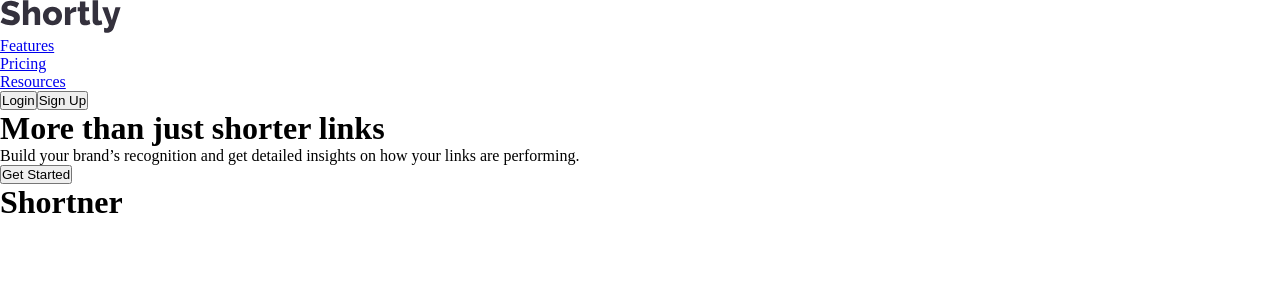
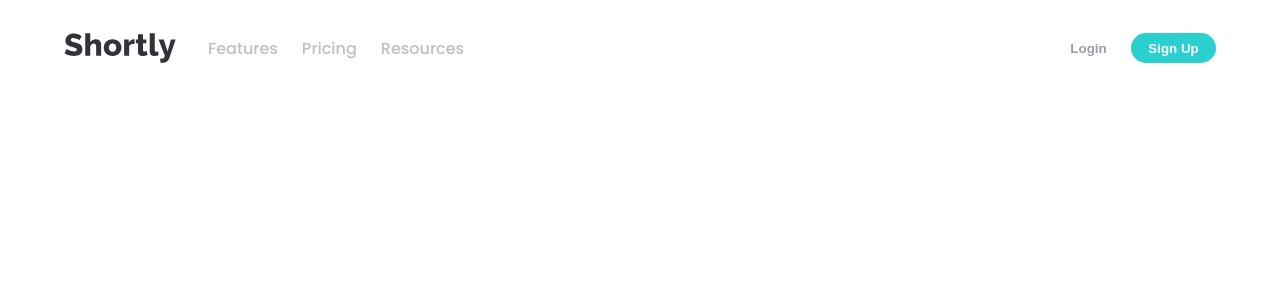
Before and after one commit to moodyomar/shortly, a React (Create React App) app: page / in a window 1280 px wide. Shown: the top 300 px of the page. Built offline with nearby package versions, Linux system fonts and the light colour scheme; the HTML template or start-up script is replaced by a standard one.

Commit message:
add responsive navbar

```diff
--- a/package.json
+++ b/package.json
@@ -8,6 +8,7 @@
     "@testing-library/user-event": "^12.8.3",
     "react": "^17.0.2",
     "react-dom": "^17.0.2",
+    "react-icons": "^4.3.1",
     "react-scripts": "4.0.3",
     "web-vitals": "^1.1.2"
   },
--- a/src/App.js
+++ b/src/App.js
@@ -6,11 +6,11 @@ function App() {
     <div className="App">
       <header>
         <Navbar />
-        <Header />
+        {/* <Header /> */}
       </header>
 
       <main>
-        <Shortner />
+        {/* <Shortner /> */}
       </main>
 
       <footer>
--- /dev/null
+++ b/src/components/Navbar/NavItems.js
@@ -0,0 +1,23 @@
+import React from 'react';
+
+
+export const Links = () => {
+
+  return (
+    <>
+      <li><a href="#features">Features</a></li>
+      <li><a href="#pricing">Pricing</a></li>
+      <li><a href="#resources">Resources</a></li>
+    </>
+  )
+}
+
+export const Buttons = () => {
+
+  return (
+    <>
+      <button className='btn'>Login</button>
+      <button className='btn btn-primary round-max'>Sign Up</button>
+    </>
+  )
+}
--- a/src/components/Navbar/Navbar.js
+++ b/src/components/Navbar/Navbar.js
@@ -1,8 +1,13 @@
-import React from 'react';
+import React, { useState } from 'react';
+import {Buttons,Links} from './NavItems';
+
 import "./navbar.css"
 import logo from '../../images/logo.svg'
+import {RiMenuLine,RiCloseLine} from 'react-icons/ri'
 
 const Navbar = () => {
+
+let [toggleMenu,setToggleMenu] = useState(false);
 
 return(
 
@@ -10,15 +15,25 @@ return(
 
 <div className="logo"><img src={logo} alt="logo"/></div>
 
-<ul className="navlinks">
-  <li><a href="#features">Features</a></li>
-  <li><a href="#pricing">Pricing</a></li>
-  <li><a href="#resources">Resources</a></li>
+  <ul className="navlinks">
+<Links/>
 </ul>
 
 <div className="login-signup">
-  <button className='btn btn-login'>Login</button>
-  <button className='btn btn-primary round'>Sign Up</button>
+<Buttons/>
+</div>
+
+<div className="mobile-nav">
+{!toggleMenu
+? <RiMenuLine size={30} onClick={() => setToggleMenu(true)} />
+: <RiCloseLine size={30} onClick={() => setToggleMenu(false)} />
+}
+{toggleMenu && (
+<div className="mobile-links fade-in-top">
+<Links/>
+<Buttons/>
+</div>
+)}
 </div>
 
 </nav>
--- a/src/components/Navbar/navbar.css
+++ b/src/components/Navbar/navbar.css
@@ -0,0 +1,148 @@
+.Navbar{
+  width: 100vw;
+  height: 40px;
+  display: flex;
+  justify-content: space-between;
+  align-items: center;
+  padding: 3rem 4rem;
+  }
+  .logo{
+  flex:1;
+  display: flex;
+  }
+  .logo img{
+  width: 7rem;
+  }
+  .navlinks{
+  display: flex;
+  list-style-type: none;
+  flex:5;
+  }
+  .navlinks li a{
+    text-decoration: none;
+    margin-right: 1.5rem;
+    color: var(--Gray);
+  }
+  .navlinks li a:hover{
+    color: var(--Grayish-Violet);
+  }
+
+  .login-signup{
+    display: flex;
+    justify-content: flex-end;
+    flex:2;
+  }
+  .mobile-nav{
+    display: none;
+  }
+
+
+  @media screen and (max-width:550px){
+    .navlinks{
+display: none;
+      }
+
+.mobile-links{
+display: flex;
+flex-direction: column;
+align-items: center;
+position: absolute;
+top: 90px;
+left: 0;
+right: 0;
+margin: 0 auto;
+width: 70vw;
+background-color: var(--Dark-Violet);
+list-style-type: none;
+padding: 25px;
+border-radius: 10px;
+transition: all .3s ease-out;
+}
+
+.mobile-links button
+,.mobile-links li{
+  margin: 10px 0px;
+  font-size: 1rem;
+}
+.mobile-links li a{
+  text-decoration: none;
+}
+.mobile-links button{
+  color: #fff;
+}
+.mobile-links .btn-primary{
+  width: 90%;
+  height: 35px;
+}
+
+.mobile-links a{
+color: #fff;
+}
+      .login-signup{
+display: none;
+      }
+
+      .mobile-nav{
+        display: flex;
+      }
+  }
+
+
+/* animista */
+  .fade-in-top {
+    -webkit-animation: fade-in-top 0.6s cubic-bezier(0.390, 0.575, 0.565, 1.000) both;
+            animation: fade-in-top 0.6s cubic-bezier(0.390, 0.575, 0.565, 1.000) both;
+  }
+  .fade-in-bottom {
+    -webkit-animation: fade-in-bottom 0.6s cubic-bezier(0.390, 0.575, 0.565, 1.000) both;
+            animation: fade-in-bottom 0.6s cubic-bezier(0.390, 0.575, 0.565, 1.000) both;
+  }
+
+   @-webkit-keyframes fade-in-top {
+    0% {
+      -webkit-transform: translateY(-50px);
+              transform: translateY(-50px);
+      opacity: 0;
+    }
+    100% {
+      -webkit-transform: translateY(0);
+              transform: translateY(0);
+      opacity: 1;
+    }
+  }
+  @keyframes fade-in-top {
+    0% {
+      -webkit-transform: translateY(-50px);
+              transform: translateY(-50px);
+      opacity: 0;
+    }
+    100% {
+      -webkit-transform: translateY(0);
+              transform: translateY(0);
+      opacity: 1;
+    }
+  }
+  @-webkit-keyframes fade-in-bottom {
+    0% {
+      -webkit-transform: translateY(50px);
+              transform: translateY(50px);
+      opacity: 0;
+    }
+    100% {
+      -webkit-transform: translateY(0);
+              transform: translateY(0);
+      opacity: 1;
+    }
+  }
+  @keyframes fade-in-bottom {
+    0% {
+      -webkit-transform: translateY(50px);
+              transform: translateY(50px);
+      opacity: 0;
+    }
+    100% {
+      -webkit-transform: translateY(0);
+              transform: translateY(0);
+      opacity: 1;
+    }
+  }
--- a/src/index.css
+++ b/src/index.css
@@ -1,7 +1,10 @@
+@import url('https://fonts.googleapis.com/css2?family=Poppins:wght@500;700&display=swap');
+
 *{
   margin: 0;
   padding: 0;
   box-sizing: border-box;
+  /* border:0.5px solid rgba(255, 0, 0, 0.332); */
 }
 
 :root{
@@ -28,7 +31,32 @@
 /* ## Typography */
 
 --Font-size: 18px;
+--Font-family: 'Poppins', sans-serif;
 
-/* - Family: [Poppins](https://fonts.google.com/specimen/Poppins) */
 /* - Weights: 500, 700 */
 }
+
+body{
+font-family: var(--Font-family);
+}
+
+.btn{
+  border: none;
+  outline: none;
+  width: 85px;
+  height: 30px;
+  background-color: transparent;
+  cursor: pointer;
+  font-weight: 600;
+  color: var(--Grayish-Violet);
+  }
+  .btn-primary{
+  background-color: var(--Cyan);
+  color: #fff;
+  }
+  .round-max{
+    border-radius: 15px;
+  }
+  .round-med{
+    border-radius: 5px;
+  }
```
Also changed, not shown: 1 other file (tests, documents, lock files or other folders).
